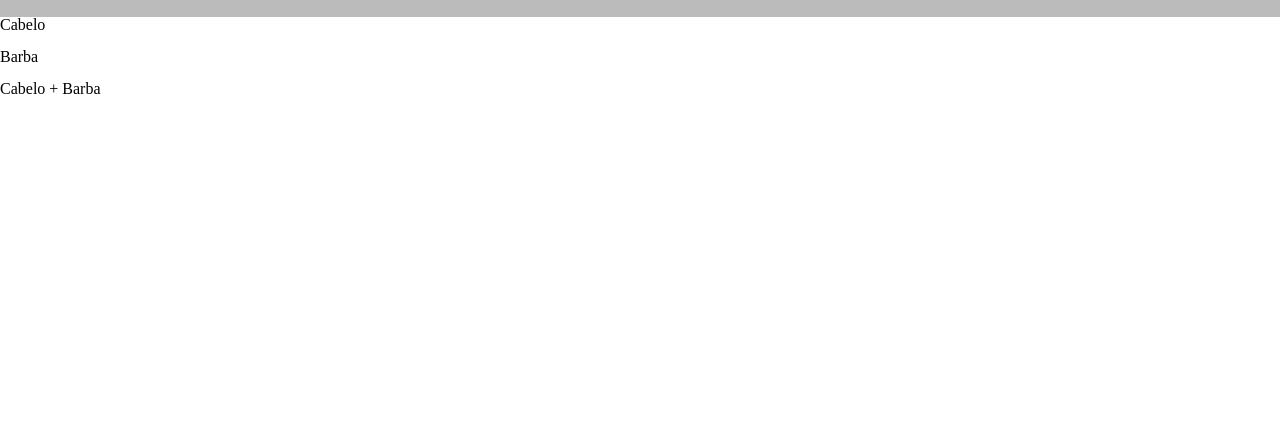
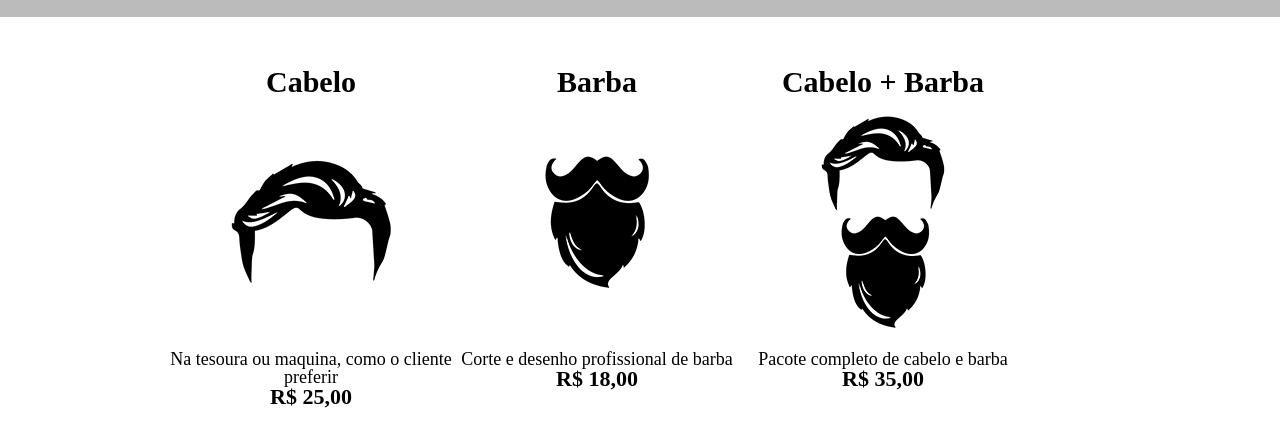
Before and after one commit to FredericoDuarte/FredericoDuarte, a plain HTML site: page BarbeariaAlura/produtos.html in a window 1280 px wide. Shown: the part 276-722 px from the top of the page. Drawn offline with Linux system fonts and the light colour scheme.

Commit message:
Atualizando o site da Barbearia Alura

```diff
--- a/BarbeariaAlura/produtos.css
+++ b/BarbeariaAlura/produtos.css
@@ -27,3 +27,31 @@ nav a {
     font-size: 22px;
     text-decoration: none;
 }
+
+.produtos {
+    width: 940px;
+    margin: 0 auto;
+    padding: 50px;
+}
+
+.produtos li {
+    display: inline-block;
+    text-align: center;
+    width: 30%;
+    vertical-align: top;
+}
+
+.produtos h2 {
+    font-size: 30px;
+    font-weight: bold;
+}
+
+.produto-descricao {
+    font-size: 18px;
+
+}
+
+.produto-preco {
+    font-size: 22px;
+    font-weight: bold;
+}
--- a/BarbeariaAlura/produtos.html
+++ b/BarbeariaAlura/produtos.html
@@ -21,24 +21,24 @@
         </header>
 
         <main>
-            <ul>
+            <ul class="produtos">
                 <li>
                     <h2>Cabelo</h2>
-                    <img>
-                    <p></p>
-                    <p></p>
+                    <img src="cabelo.jpg">
+                    <p class="produto-descricao">Na tesoura ou maquina, como o cliente preferir</p>
+                    <p class="produto-preco">R$ 25,00</p>
                 </li>
                 <li>
                     <h2>Barba</h2>
-                    <img>
-                    <p></p>
-                    <p></p>
+                    <img src="barba.jpg">
+                    <p class="produto-descricao">Corte e desenho profissional de barba</p>
+                    <p class="produto-preco">R$ 18,00</p>
                 </li>
                 <li>
                     <h2>Cabelo + Barba</h2>
-                    <img>
-                    <p></p>
-                    <p></p>
+                    <img src="cabelo+barba.jpg">
+                    <p class="produto-descricao">Pacote completo de cabelo e barba</p>
+                    <p class="produto-preco">R$ 35,00</p>
                 </li>
             </ul>
         </main>
```
